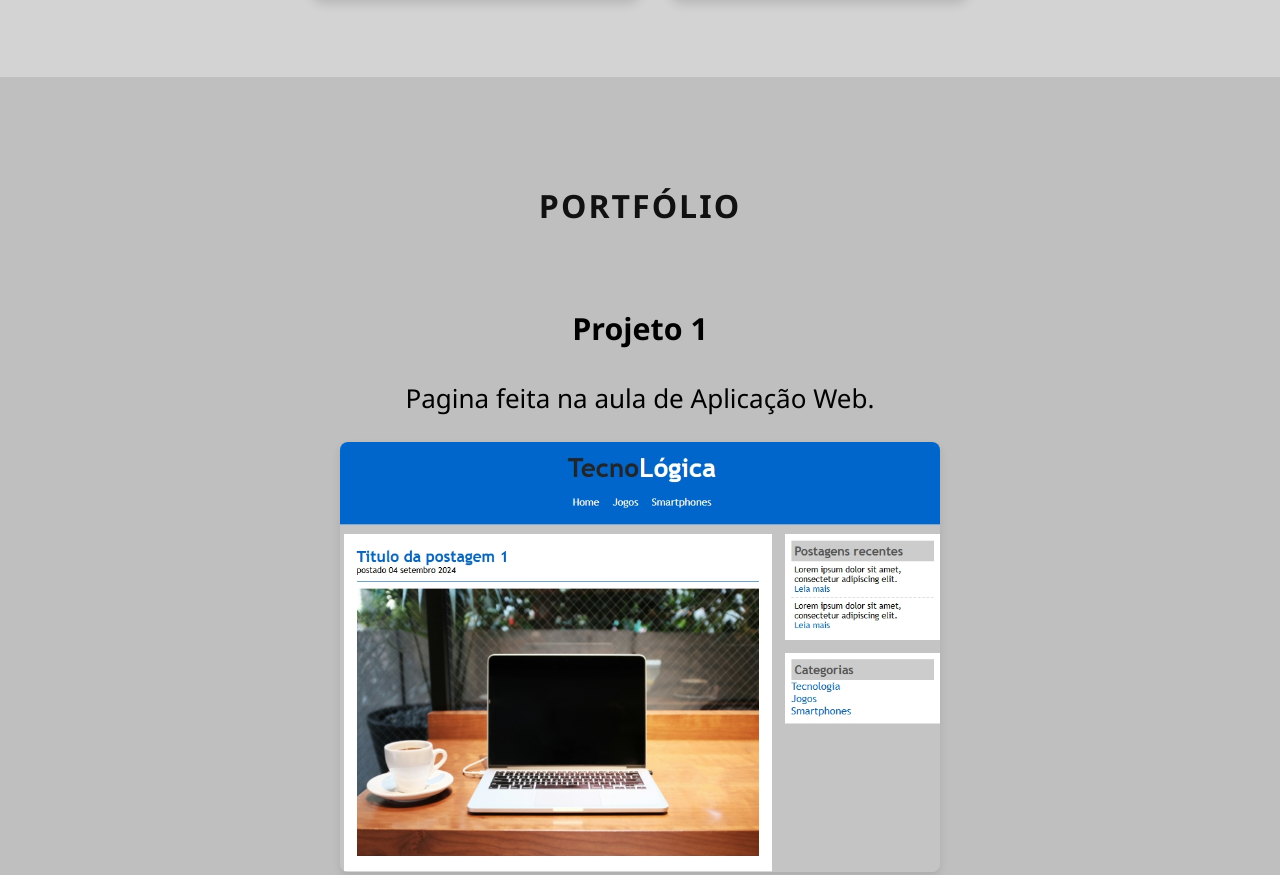
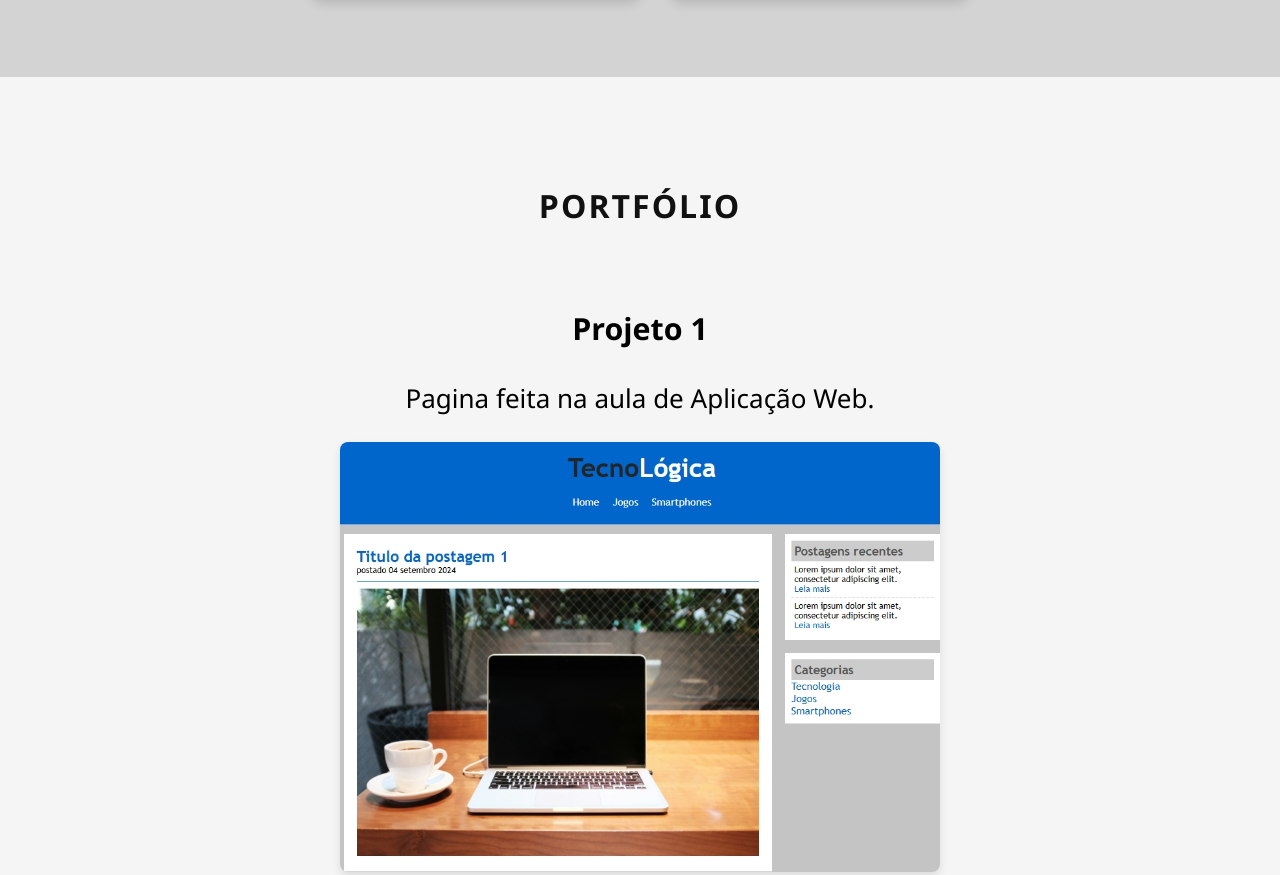
Before and after one commit to pedroomonteiro/pedro-monteiro, a plain HTML site: page index.html in a window 1280 px wide. Shown: the part 2098-2973 px from the top of the page. Drawn offline with Linux system fonts and the light colour scheme.

Commit message:
Update style.css

```diff
--- a/style.css
+++ b/style.css
@@ -221,7 +221,7 @@ h1 {
    =====================================
 */
 #portfolio {
-    background-color: #bfbfbf;
+    background-color: #f5f5f5;
     padding: 80px 20px;
     text-align: center;
 }
```
